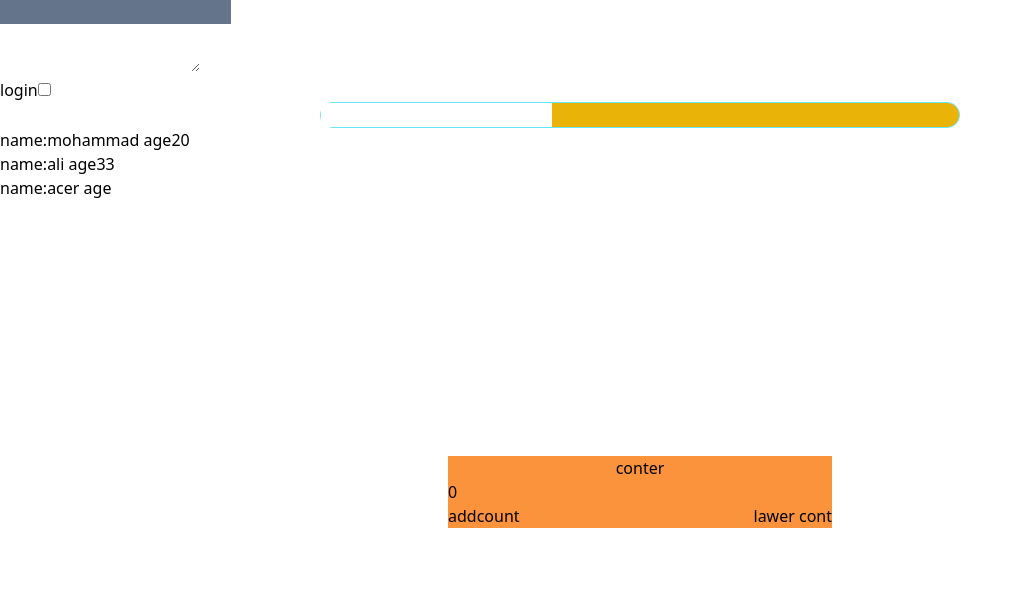
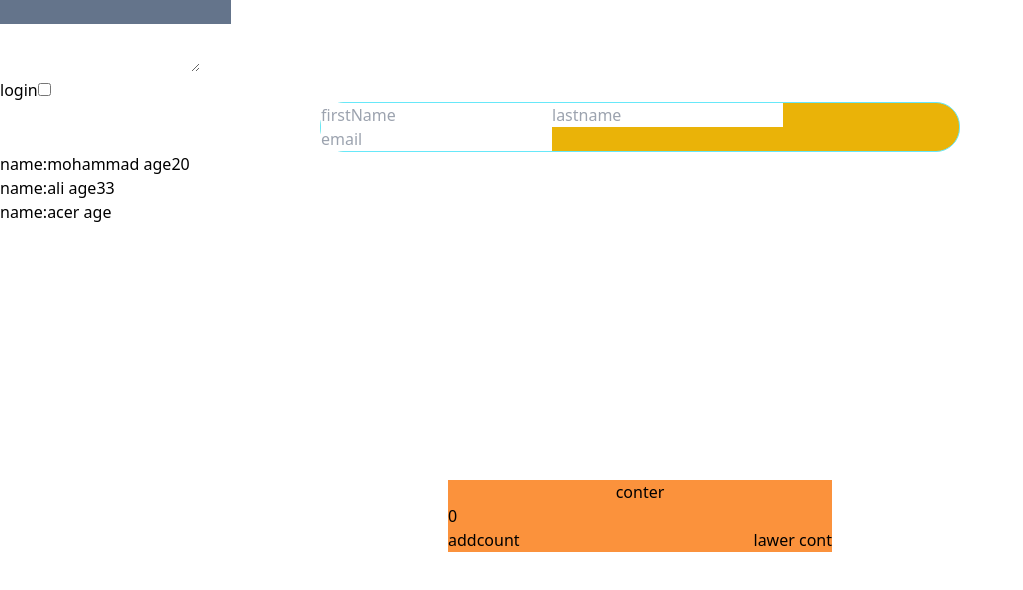
Before and after one commit to mohammadjalizi/learn-react, a React (Create React App) app: page / in a window 1280 px wide. Shown: the top 590 px of the page, without its empty margins (0-1023 px from the left). Built offline with nearby package versions, Linux system fonts and the light colour scheme.

Commit message:
added project

```diff
--- a/src/project/form/Projectform.jsx
+++ b/src/project/form/Projectform.jsx
@@ -6,7 +6,9 @@ export default class  Projectfrom extends Component {
 super(props)
 
 this.state={
-
+firstNameData:"",
+lastNameData:"",
+emailData:"",
 submited:false
 
 }
@@ -29,8 +31,18 @@ event.preventdefault()
 
 
 <form className='  bg-yellow-500 w-[50%] m-auto rounded-3xl border border-cyan-300  '  onSubmit={this.submithandel}  autoComplete="off">
-<input type="text" ></input>
+<input type="text"  value={this.state.firstNameData}  placeholder="firstName">
 
+
+</input>
+<input type="text"  value={this.state.lastNameData}  placeholder="lastname">
+
+
+</input>
+<input type="text"  value={this.state.emailData}  placeholder="email">
+
+
+</input>
 </form>
 
 
```
